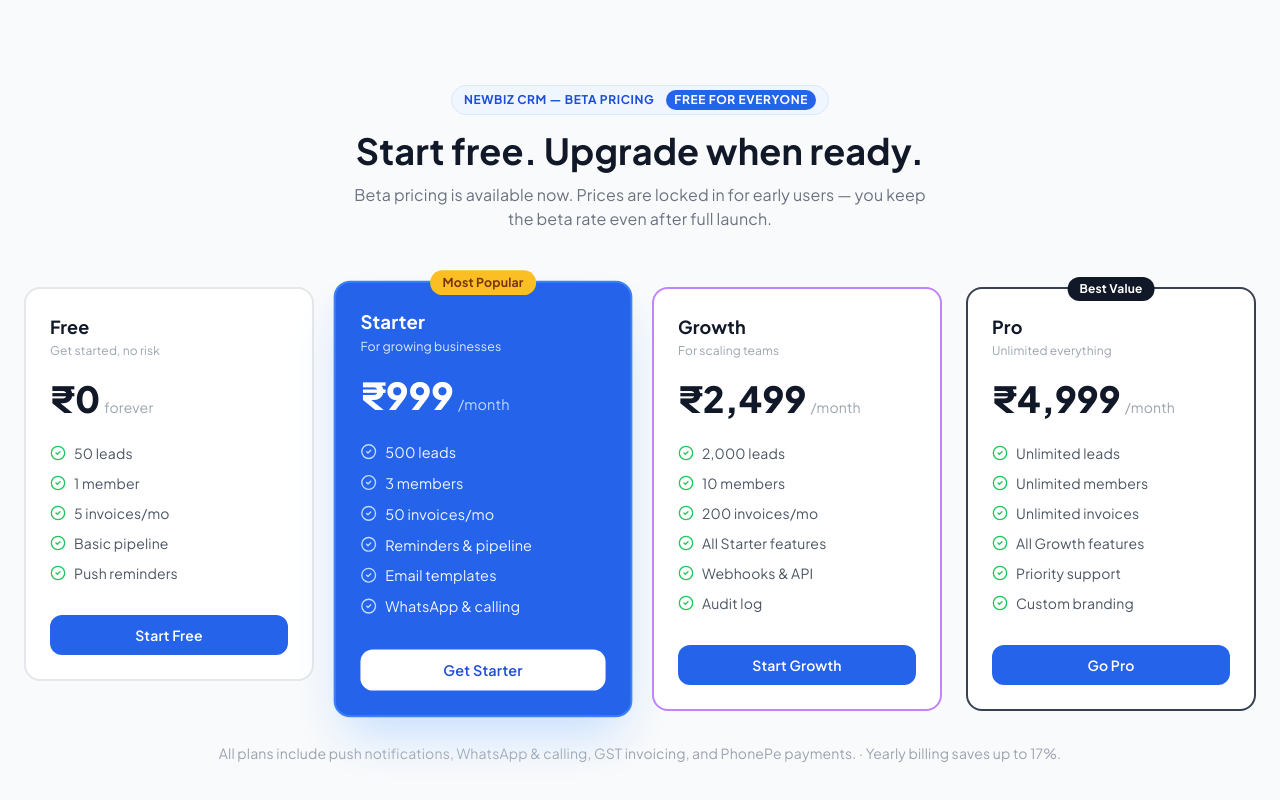
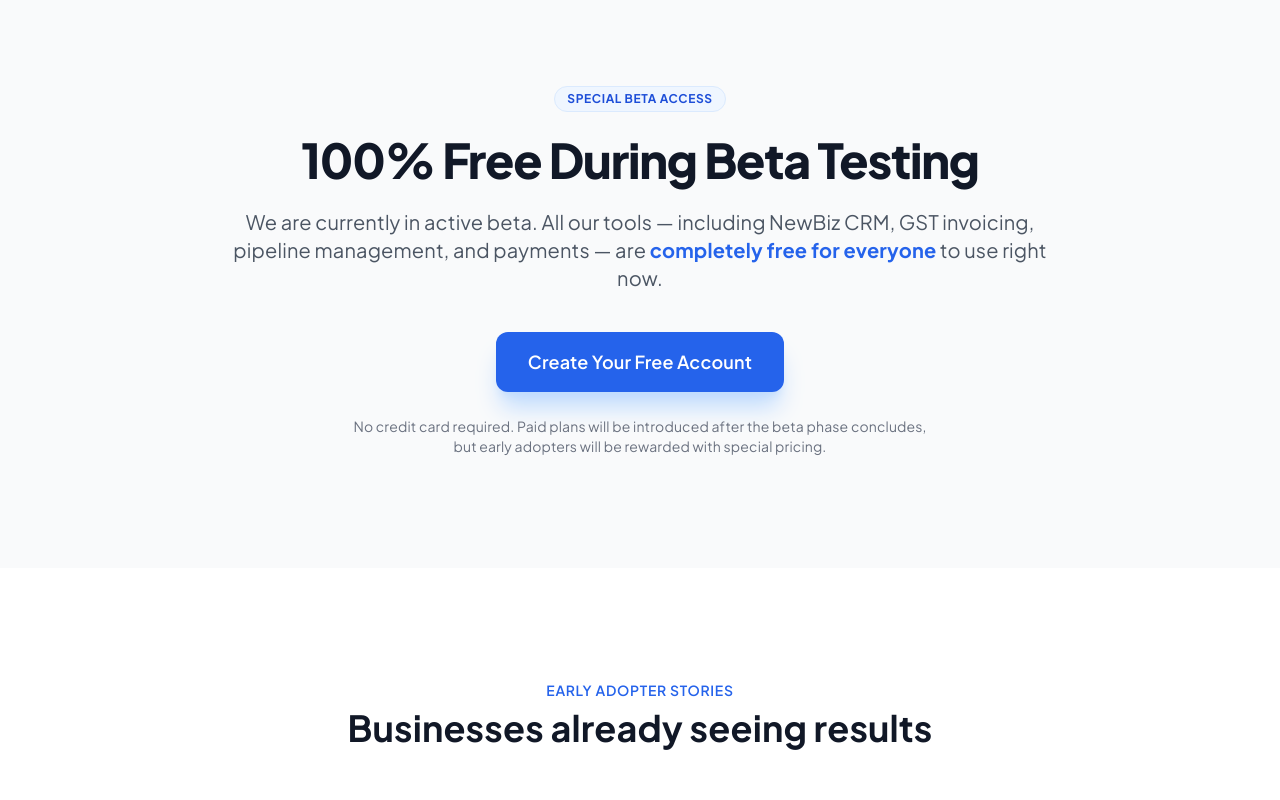
Before and after one commit to designpapayapalette-JKR/newbizsystems, a Next.js app: page / in a window 1280 px wide. Shown: the part 4500-5300 px from the top of the page. Built offline with nearby package versions, Linux system fonts and the light colour scheme; no server answers.

Commit message:
feat(landing): replace pricing cards with completely free in beta message

```diff
--- a/src/components/landing/PricingSection.tsx
+++ b/src/components/landing/PricingSection.tsx
@@ -1,70 +1,29 @@
 import Link from "next/link";
-import { CheckCircle2 } from "lucide-react";
-import { plans } from "@/constants/landingData";
 
 export function PricingSection() {
   return (
     <section id="pricing" className="py-20 sm:py-28 bg-gray-50">
-      <div className="max-w-7xl mx-auto px-4 sm:px-6">
-        <div className="text-center mb-14">
-          <div className="inline-flex items-center gap-2 bg-blue-50 border border-blue-100 text-blue-700 text-xs font-bold px-3 py-1 rounded-full uppercase tracking-wider mb-4">
-            NewBiz CRM — Beta Pricing <span className="bg-blue-600 text-white px-2 py-0.5 rounded-full ml-1">FREE for everyone</span>
-          </div>
-          <h2 className="text-3xl sm:text-4xl font-bold text-gray-900">Start free. Upgrade when ready.</h2>
-          <p className="mt-3 text-gray-500 max-w-xl mx-auto">
-            Beta pricing is available now. Prices are locked in for early users — you keep the beta rate even after full launch.
-          </p>
+      <div className="max-w-4xl mx-auto px-4 sm:px-6 text-center">
+        <div className="inline-flex items-center gap-2 bg-blue-50 border border-blue-100 text-blue-700 text-xs font-bold px-3 py-1 rounded-full uppercase tracking-wider mb-6">
+          Special Beta Access
         </div>
 
-        <div className="grid grid-cols-1 sm:grid-cols-2 xl:grid-cols-4 gap-6 items-start">
-          {plans.map((plan) => (
-            <div
-              key={plan.name}
-              className={`relative rounded-2xl border-2 p-6 flex flex-col ${plan.borderColor} ${
-                plan.highlight ? "bg-blue-600 shadow-2xl shadow-blue-200 scale-[1.03]" : "bg-white"
-              }`}
-            >
-              {plan.badge && (
-                <span className={`absolute -top-3 left-1/2 -translate-x-1/2 px-3 py-1 rounded-full text-xs font-bold whitespace-nowrap ${
-                  plan.highlight ? "bg-amber-400 text-amber-900" : "bg-gray-900 text-white"
-                }`}>
-                  {plan.badge}
-                </span>
-              )}
+        <h2 className="text-4xl sm:text-5xl font-extrabold text-gray-900 mb-6 tracking-tight">
+          100% Free During Beta Testing
+        </h2>
 
-              <p className={`font-bold text-lg mb-0.5 ${plan.highlight ? "text-white" : "text-gray-900"}`}>{plan.name}</p>
-              <p className={`text-xs mb-5 ${plan.highlight ? "text-blue-100" : "text-gray-400"}`}>{plan.desc}</p>
+        <p className="text-lg sm:text-xl text-gray-600 mb-10 leading-relaxed">
+          We are currently in active beta. All our tools — including NewBiz CRM, GST invoicing, pipeline management, and payments — are <strong className="text-blue-600 font-bold">completely free for everyone</strong> to use right now.
+        </p>
 
-              <div className="mb-6">
-                <span className={`text-4xl font-extrabold ${plan.highlight ? "text-white" : "text-gray-900"}`}>{plan.price}</span>
-                <span className={`text-sm ml-1 ${plan.highlight ? "text-blue-200" : "text-gray-400"}`}>{plan.period}</span>
-              </div>
-
-              <ul className="space-y-2.5 mb-8 flex-1">
-                {plan.features.map((f) => (
-                  <li key={f} className="flex items-start gap-2 text-sm">
-                    <CheckCircle2 className={`h-4 w-4 shrink-0 mt-0.5 ${plan.highlight ? "text-blue-200" : "text-green-500"}`} />
-                    <span className={plan.highlight ? "text-blue-50" : "text-gray-600"}>{f}</span>
-                  </li>
-                ))}
-              </ul>
-
-              <Link
-                href={plan.href}
-                className={`block text-center font-semibold py-2.5 rounded-xl text-sm transition-colors ${
-                  plan.highlight
-                    ? "bg-white text-blue-700 hover:bg-blue-50"
-                    : "bg-blue-600 text-white hover:bg-blue-700"
-                }`}
-              >
-                {plan.cta}
-              </Link>
-            </div>
-          ))}
-        </div>
-
-        <p className="text-center text-sm text-gray-400 mt-8">
-          All plans include push notifications, WhatsApp &amp; calling, GST invoicing, and PhonePe payments. · Yearly billing saves up to 17%.
+        <Link
+          href="/CRM/signup"
+          className="inline-flex items-center justify-center gap-2 bg-blue-600 hover:bg-blue-700 text-white text-lg font-semibold px-8 py-4 rounded-xl transition-all shadow-xl shadow-blue-200 hover:shadow-blue-300 hover:-translate-y-0.5"
+        >
+          Create Your Free Account
+        </Link>
+        <p className="text-sm text-gray-500 mt-6 max-w-xl mx-auto">
+          No credit card required. Paid plans will be introduced after the beta phase concludes, but early adopters will be rewarded with special pricing.
         </p>
       </div>
     </section>
```
